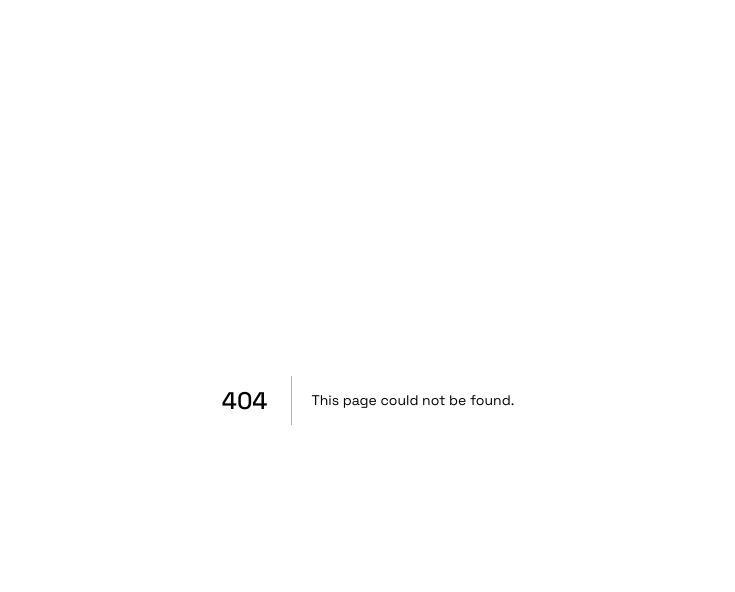
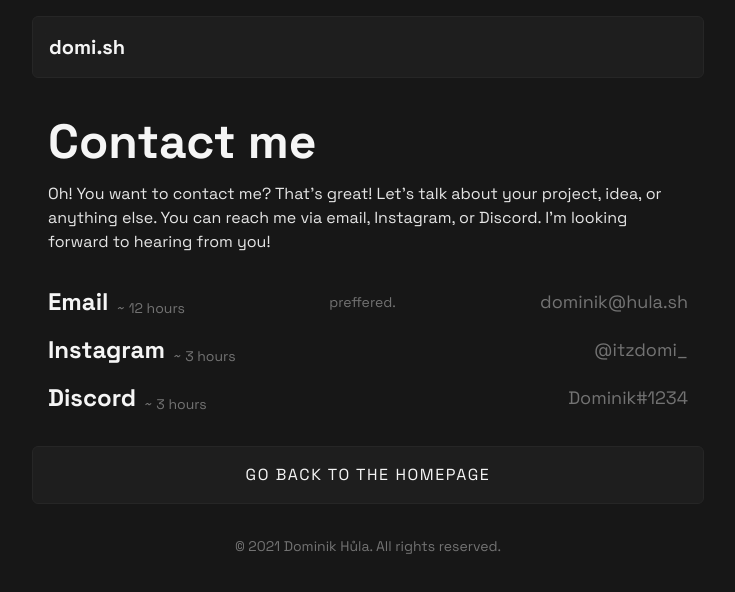
Before and after one commit to DomiTG/hula.sh, a Next.js app: page /contact in a window 1280 px wide. Before the commit this address had no page. Shown: the top 592 px of the page, without its empty margins (272-1007 px from the left). Built offline with nearby package versions, Linux system fonts and the light colour scheme.

Commit message:
Contact page

```diff
--- a/src/pages/_app.tsx
+++ b/src/pages/_app.tsx
@@ -1,6 +1,21 @@
 import "@/styles/globals.css";
 import type { AppProps } from "next/app";
+import Head from "next/head";
 
 export default function App({ Component, pageProps }: AppProps) {
-  return <Component {...pageProps} />;
+  return (
+    <>
+      <Head>
+        <title>domi.sh</title>
+        <meta name="description" content="Programátor, který miluje vyvíjení webových aplikací." />
+        <meta name="viewport" content="width=device-width, initial-scale=1" />
+        <meta name="keywords" content="web development, software engineering, open-source software, web technologies, web applications, web apps, programming, coding, software development, software developer, web developer, developer, programmer" />
+        <meta name="author" content="Dominik Hůla" />
+        <meta name="robots" content="index, follow" />
+        <meta name="theme-color" content="#000000" />
+        <meta name="language" content="Czech" />
+      </Head>
+      <Component {...pageProps} />
+    </>
+  );
 }
--- /dev/null
+++ b/src/pages/contact.tsx
@@ -0,0 +1,91 @@
+import { useRouter } from "next/router";
+
+export default function ContactPage() {
+
+    const router = useRouter();
+
+  return (
+    <div className="min-h-screen h-full flex justify-center bg-neutral-900 p-4">
+      <div>
+        <div className="max-w-md md:max-w-lg lg:max-w-xl xl:max-w-2xl w-full">
+          <div className="sticky top-2 z-[99]">
+            <nav className="flex justify-between items-center p-4 rounded-md bg-neutral-800 backdrop-blur-lg bg-opacity-50 border border-neutral-800">
+              <h2 className="text-xl font-bold text-neutral-100">domi.sh</h2>
+            </nav>
+          </div>
+          <section className="p-4 pt-10">
+            <div className="flex flex-row items-start">
+              <h1 className="text-5xl font-bold text-neutral-100">
+                Contact me
+              </h1>
+            </div>
+            <p className="text-neutral-200 mt-4">
+              Oh! You want to contact me? That&apos;s great! Let&apos;s talk
+              about your project, idea, or anything else. You can reach me via
+              email, Instagram, or Discord. I&apos;m looking forward to hearing
+              from you!
+            </p>
+          </section>
+          <section className="p-4">
+            <div className="flex flex-row items-center justify-between">
+              <div className="flex flex-row items-end">
+                <h4 className="text-2xl font-bold text-neutral-100">Email</h4>
+                <div className="flex flex-col items-center justify-center">
+                  <span className="text-neutral-500 text-sm ml-2">
+                    ~ 12 hours
+                  </span>
+                </div>
+              </div>
+              <p
+                className="text-sm text-neutral-500 hover:text-neutral-400 transition-all"
+                title="This is my preferred way of communication."
+              >
+                preffered.
+              </p>
+              <a
+                href="mailto:dominik@hula.sh"
+                className="text-neutral-500 hover:text-neutral-400 transition-all text-lg"
+              >
+                dominik@hula.sh
+              </a>
+            </div>
+            <div className="flex flex-row items-center justify-between mt-4">
+              <div className="flex flex-row items-end">
+                <h4 className="text-2xl font-bold text-neutral-100">
+                  Instagram
+                </h4>
+                <span className="text-neutral-500 text-sm ml-2">~ 3 hours</span>
+              </div>
+              <a
+                href="https://www.instagram.com/itzdomi_"
+                target="_blank"
+                rel="noreferrer"
+                className="text-neutral-500 hover:text-neutral-400 transition-all text-lg"
+              >
+                @itzdomi_
+              </a>
+            </div>
+            <div className="flex flex-row items-center justify-between mt-4">
+              <div className="flex flex-row items-end">
+                <h4 className="text-2xl font-bold text-neutral-100">Discord</h4>
+                <span className="text-neutral-500 text-sm ml-2">~ 3 hours</span>
+              </div>
+              <span className="text-neutral-500 text-lg hover:text-neutral-400 transition-all select-none">
+                Dominik#1234
+              </span>
+            </div>
+          </section>
+          <div
+            className="block w-full p-4 text-center bg-neutral-800 rounded-md border border-neutral-800 backdrop-blur-md bg-opacity-50 hover:bg-opacity-60 transition-all mt-4 text-neutral-100 tracking-widest uppercase cursor-pointer"
+            onClick={() => router.push("/")}
+          >
+            Go back to the homepage
+          </div>
+        </div>
+        <footer className="mt-8 mb-3 text-center text-neutral-500 text-sm">
+          © 2021 Dominik Hůla. All rights reserved.
+        </footer>
+      </div>
+    </div>
+  );
+}
--- a/src/pages/index.tsx
+++ b/src/pages/index.tsx
@@ -1,4 +1,9 @@
+import { useRouter } from "next/router";
+
 export default function Home() {
+
+  const router = useRouter();
+
   return (
     <div className="min-h-screen h-full flex justify-center bg-neutral-900 p-4">
       <div>
@@ -6,11 +11,6 @@ export default function Home() {
           <div className="sticky top-2 z-[99]">
             <nav className="flex justify-between items-center p-4 rounded-md bg-neutral-800 backdrop-blur-lg bg-opacity-50 border border-neutral-800">
               <h2 className="text-xl font-bold text-neutral-100">domi.sh</h2>
-              <div className="flex flex-row gap-1 items-center">
-                <a href="#" className="text-neutral-100 hover:text-neutral-200">
-                  Home
-                </a>
-              </div>
             </nav>
           </div>
           <section className="p-4 pt-10">
@@ -31,7 +31,7 @@ export default function Home() {
             </p>
           </section>
           <section className="p-4">
-            <div className="w-full relative p-8 bg-neutral-800 rounded-md border border-neutral-800 backdrop-blur-md bg-opacity-50 hover:bg-opacity-60 transition-all cursor-pointer">
+            <div className="w-full relative p-8 bg-neutral-800 rounded-md border border-neutral-800 backdrop-blur-md bg-opacity-50 hover:bg-opacity-60 transition-all cursor-pointer" onClick={() => router.push("/projects")}>
               <h4 className="font-bold text-neutral-100 text-4xl uppercase relative z-10">
                 <span className="text-pink-500 drop-shadow-[0_0_10px_rgba(236,72,153,1)]">
                   Projects
@@ -43,7 +43,7 @@ export default function Home() {
               </p>
               <div className="absolute inset-0 rounded-md bg-pink-300 opacity-5 blur-xl"></div>
             </div>
-            <div className="w-full relative p-8 bg-neutral-800 rounded-md border border-neutral-800 backdrop-blur-md bg-opacity-50 hover:bg-opacity-60 transition-all cursor-pointer mt-4">
+            <div className="w-full relative p-8 bg-neutral-800 rounded-md border border-neutral-800 backdrop-blur-md bg-opacity-50 hover:bg-opacity-60 transition-all cursor-pointer mt-4" onClick={() => router.push("/blog")}>
               <h4 className="font-bold text-neutral-100 text-4xl uppercase relative z-10">
                 <span className="text-blue-500 drop-shadow-[0_0_10px_rgba(59,130,246,1)]">
                   Blog
@@ -55,7 +55,7 @@ export default function Home() {
               </p>
               <div className="absolute inset-0 rounded-md bg-blue-300 opacity-5 blur-xl"></div>
             </div>
-            <div className="w-full relative p-8 bg-neutral-800 rounded-md border border-neutral-800 backdrop-blur-md bg-opacity-50 hover:bg-opacity-60 transition-all cursor-pointer mt-4">
+            <div className="w-full relative p-8 bg-neutral-800 rounded-md border border-neutral-800 backdrop-blur-md bg-opacity-50 hover:bg-opacity-60 transition-all cursor-pointer mt-4" onClick={() => router.push("/contact")}>
               <h4 className="font-bold text-neutral-100 text-4xl uppercase relative z-10">
                 <span className="text-green-500 drop-shadow-[0_0_10px_rgba(16,185,129,1)]">
                   Contact
```
